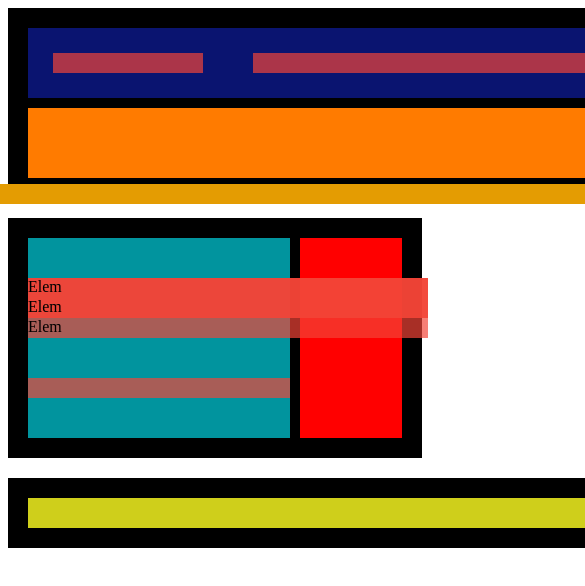
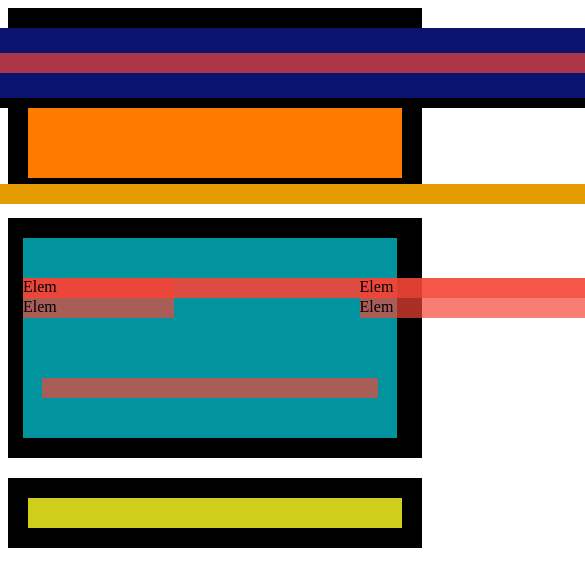
Before and after one commit to AnaHerr/ITACADEMY, a plain HTML site: page Sprint1/nivell-1/index.html in a window 390 px wide. Shown: the top 586 px of the page, 585 px wide, since content can reach past the window. Drawn offline with Linux system fonts and the light colour scheme.

Commit message:
media queris

```diff
--- a/Sprint1/nivell-1/index.html
+++ b/Sprint1/nivell-1/index.html
@@ -31,8 +31,8 @@
         <div id="box7">
             <div id="box8" class="box1-3">
                 <div  class="box1-3">
-                    <div  class="box1-3">Elem</div>
-                    <div  class="box1-3">Elem</div>
+                    <div id="box11" class="box1-3">Elem</div>
+                    <div id="box12" class="box1-3">Elem</div>
                 </div>
 
                 <div  class="box1-3">
--- a/Sprint1/nivell-1/style.css
+++ b/Sprint1/nivell-1/style.css
@@ -114,3 +114,50 @@
 #box10{
     height: 20px;
 }
+
+@media only screen and (max-width: 768px) {
+    /* pantallas más pequeñas de 768px */
+    .container {
+      width: 100%;
+      height: auto;
+      display: flex;
+      flex-direction: column;
+      align-items: center;
+    }
+
+    #box7 {
+      width: 100%;
+    }
+
+    #box8 {
+      width: 100%;
+      flex-direction: column;
+      align-items: center;
+    }
+
+    .box1-3 {
+      width: 90%;
+    }
+
+    #box10 {
+      width: 90%;
+    }
+
+    #box11,
+    #box12 {
+      width: 45%;
+    }
+  }
+
+  @media only screen and (max-width: 480px) {
+    /* CSS rules para telefonos */
+    .general-container {
+        max-width: 100%;
+    }
+
+    .container {
+        width: 100%;
+        height: auto;
+    }
+
+}
```
